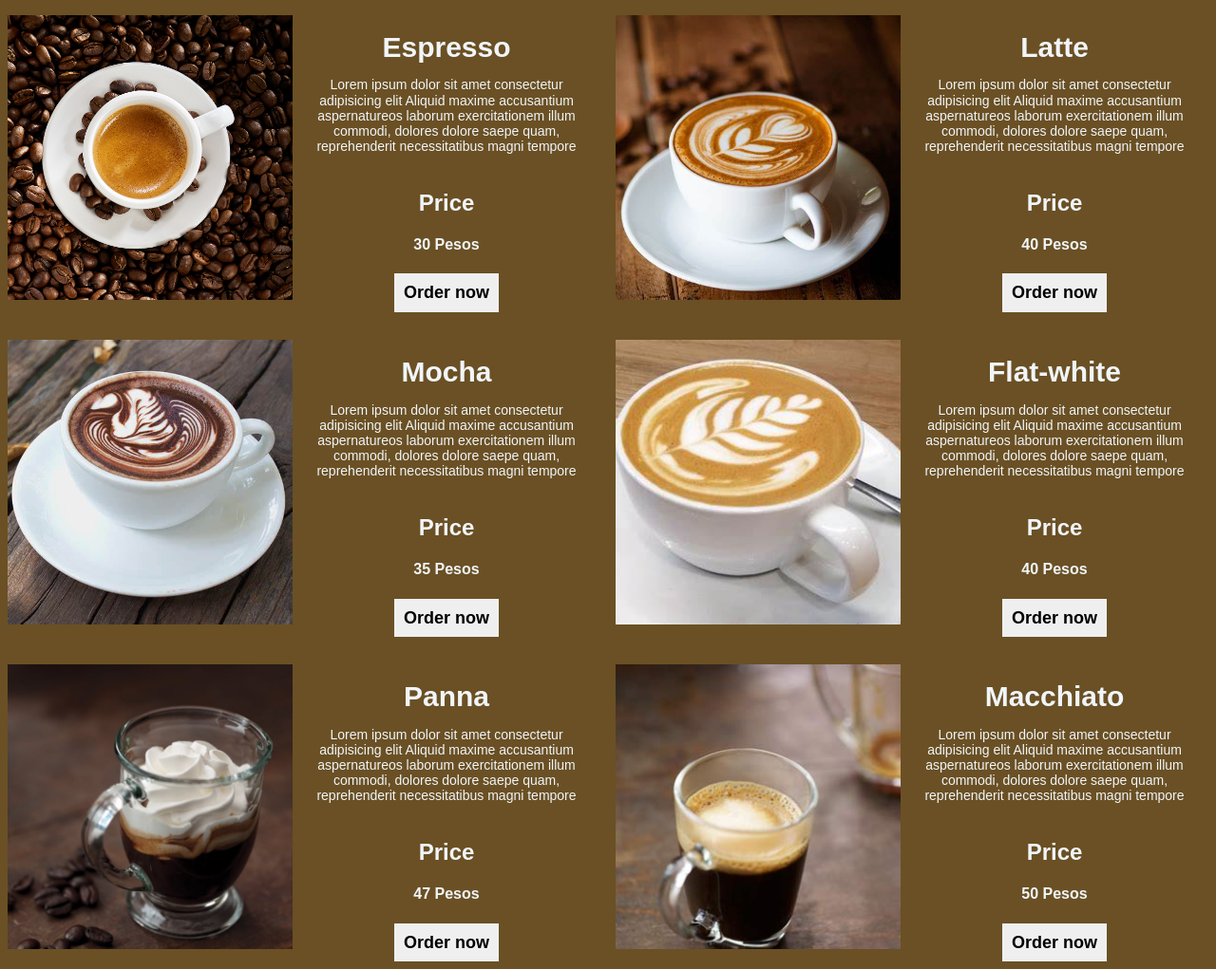
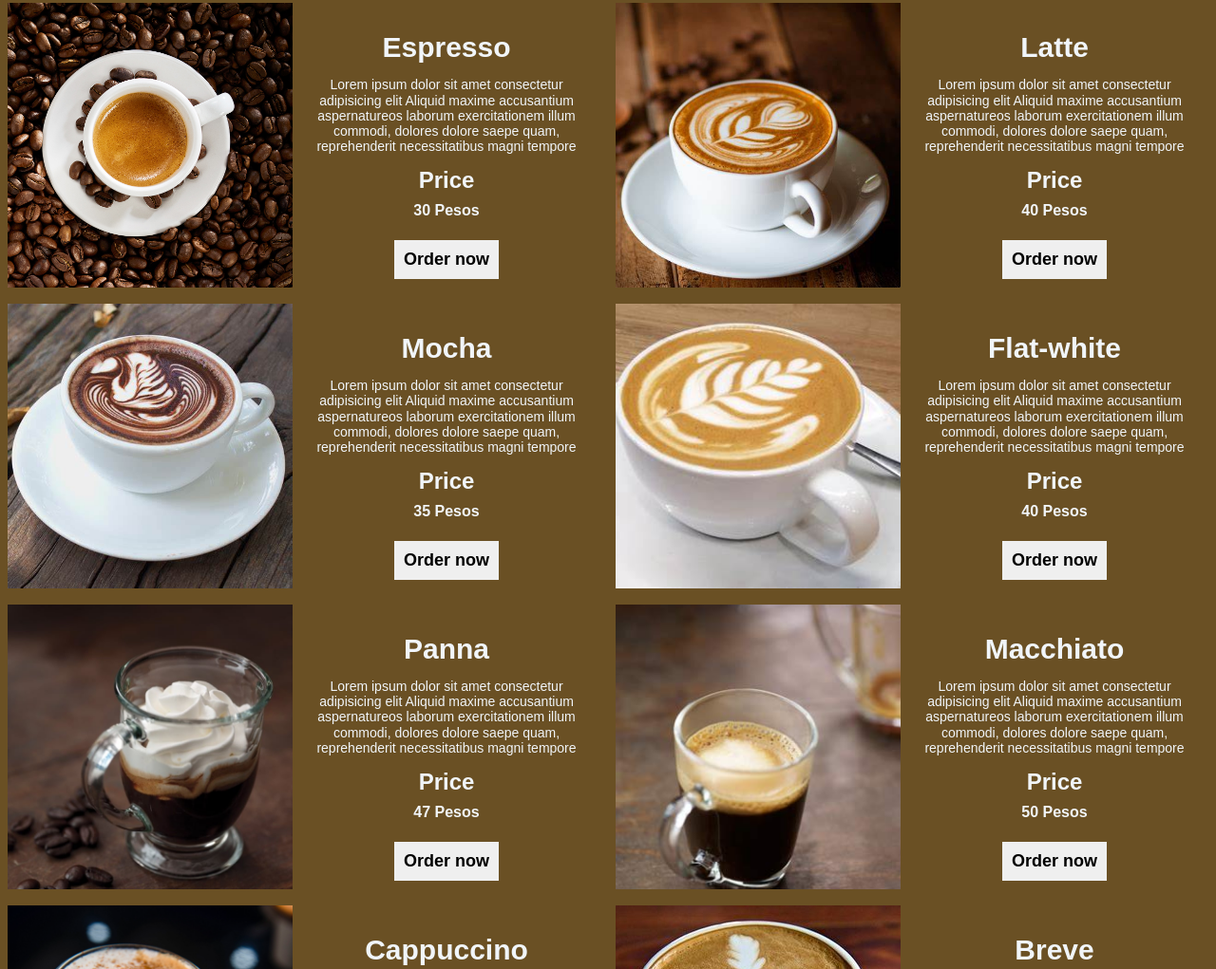
Before and after one commit to AkNOwn389/cafe-web, a website built with Vite: page index.html in a window 1280 px wide. Shown: the part 1185-2206 px from the top of the page at 95% size. Built offline with nearby package versions, Linux system fonts and the light colour scheme; a web font is replaced by a local one.

Commit message:
Update best-menus.css

```diff
--- a/styles/best-menus.css
+++ b/styles/best-menus.css
@@ -70,13 +70,18 @@
       font-size: var(--size-2xl);
       color: var(--clr-light);
       margin-bottom: 0;
+      margin-top: 0;
 }
 
 .menu-item-price-text{
       color: var(--clr-light);
       font-size: var(--size-base);
+      margin-top: 10px;
 }
-
+.menu-item-buy-now{
+      margin-top: 0;
+      margin-bottom: 10px;
+}
 .menu-item-description{
       font-size: var(--size-sm);
       color: var(--clr-light);
```
